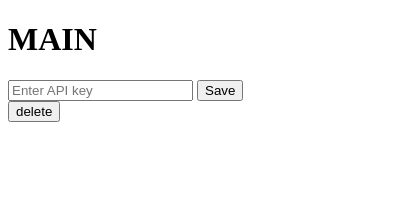
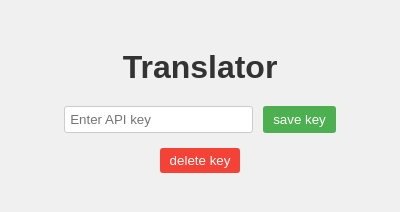
Before and after one commit to Misha-btc/kaiwhakamaori, a browser extension: page popup.html in a window 400 px wide. Drawn offline with Linux system fonts and the light colour scheme.

Commit message:
+ popup styles

```diff
--- /dev/null
+++ b/popup.css
@@ -0,0 +1,71 @@
+body {
+  font-family: Arial, sans-serif;
+  display: flex;
+  flex-direction: column;
+  align-items: center;
+  justify-content: center;
+  min-width: 300px;
+  padding: 20px;
+  background-color: #f0f0f0;
+}
+
+h1 {
+  color: #333;
+  margin-bottom: 20px;
+}
+
+#apiKeyInputContainer {
+  display: flex;
+  margin-bottom: 15px;
+}
+
+#apiKeyInput {
+  padding: 5px;
+  margin-right: 10px;
+  border: 1px solid #ccc;
+  border-radius: 3px;
+}
+
+button {
+  padding: 5px 10px;
+  background-color: #4CAF50;
+  color: white;
+  border: none;
+  border-radius: 3px;
+  cursor: pointer;
+}
+
+button:hover {
+  background-color: #45a049;
+}
+
+#deleteButton {
+  background-color: #f44336;
+  margin-bottom: 15px;
+}
+
+#deleteButton:hover {
+  background-color: #d32f2f;
+}
+
+#apiKeyDisplay {
+  background-color: #e7f3fe;
+  border: 1px solid #b6d4fe;
+  border-radius: 3px;
+  padding: 10px;
+  margin-top: 15px;
+}
+
+#apiKeyValue {
+  max-width: 150px;
+  overflow: hidden;
+  text-overflow: ellipsis;
+  white-space: nowrap;
+  display: inline-block;
+  vertical-align: bottom;
+}
+
+#apiKeyDisplay {
+  font-size: 14px;
+  margin-top: 10px;
+}
--- a/popup.html
+++ b/popup.html
@@ -2,17 +2,17 @@
 <html lang="ru">
 <head>
   <meta charset="UTF-8">
-  <title>Punctuation</title>
-
+  <title>Translator</title>
+  <link rel="stylesheet" href="popup.css">
 </head>
 <body>
-  <h1>MAIN</h1>
+  <h1>Translator</h1>
   <div id="apiKeyInputContainer">
     <input type="text" id="apiKeyInput" placeholder="Enter API key">
-    <button id="saveButton">Save</button>
+    <button id="saveButton">save key</button>
   </div>
-  <button id="deleteButton">delete</button>
-  <p id="apiKeyDisplay" style="display: none;">Saved: <span id="apiKeyValue"></span></p>
+  <button id="deleteButton">delete key</button>
+  <p id="apiKeyDisplay" style="display: none;">Saved: <span id="apiKeyValue" title=""></span></p>
   <script src="popup.js"></script>
 </body>
 </html>
```
